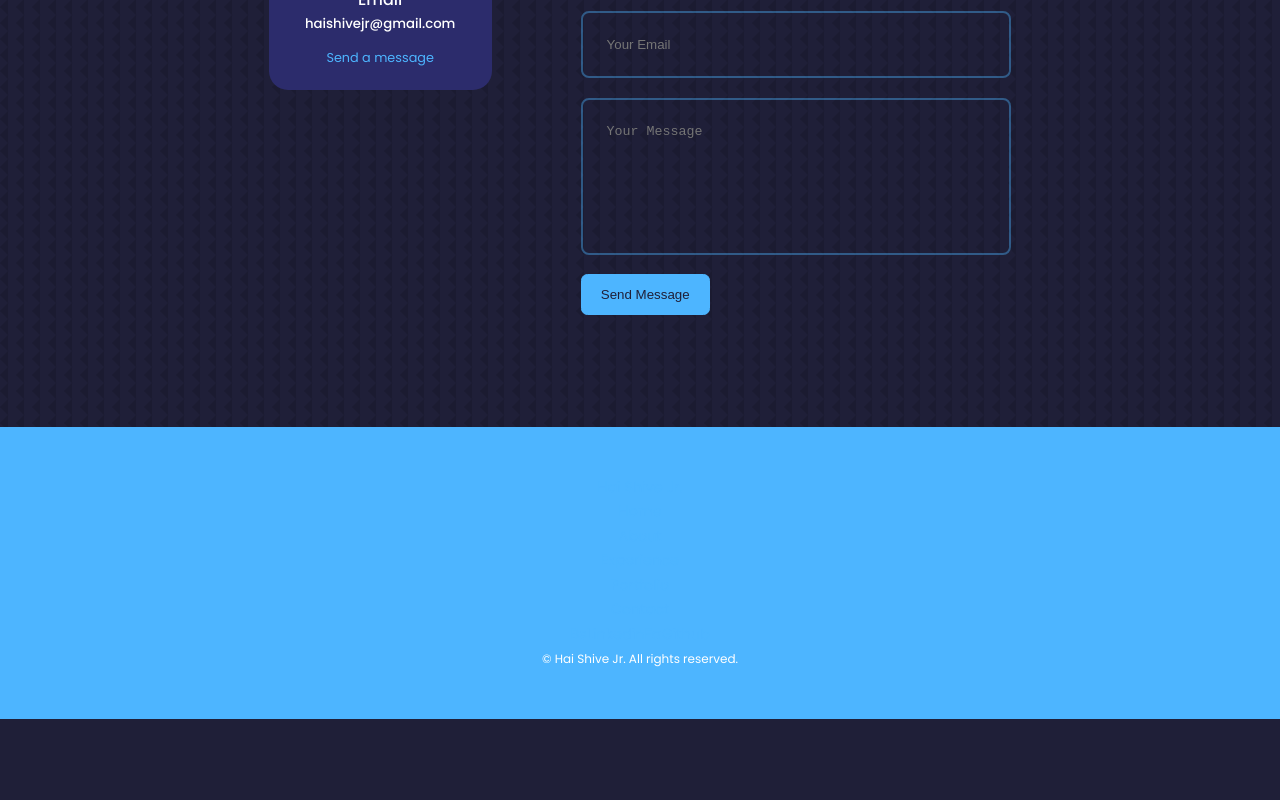
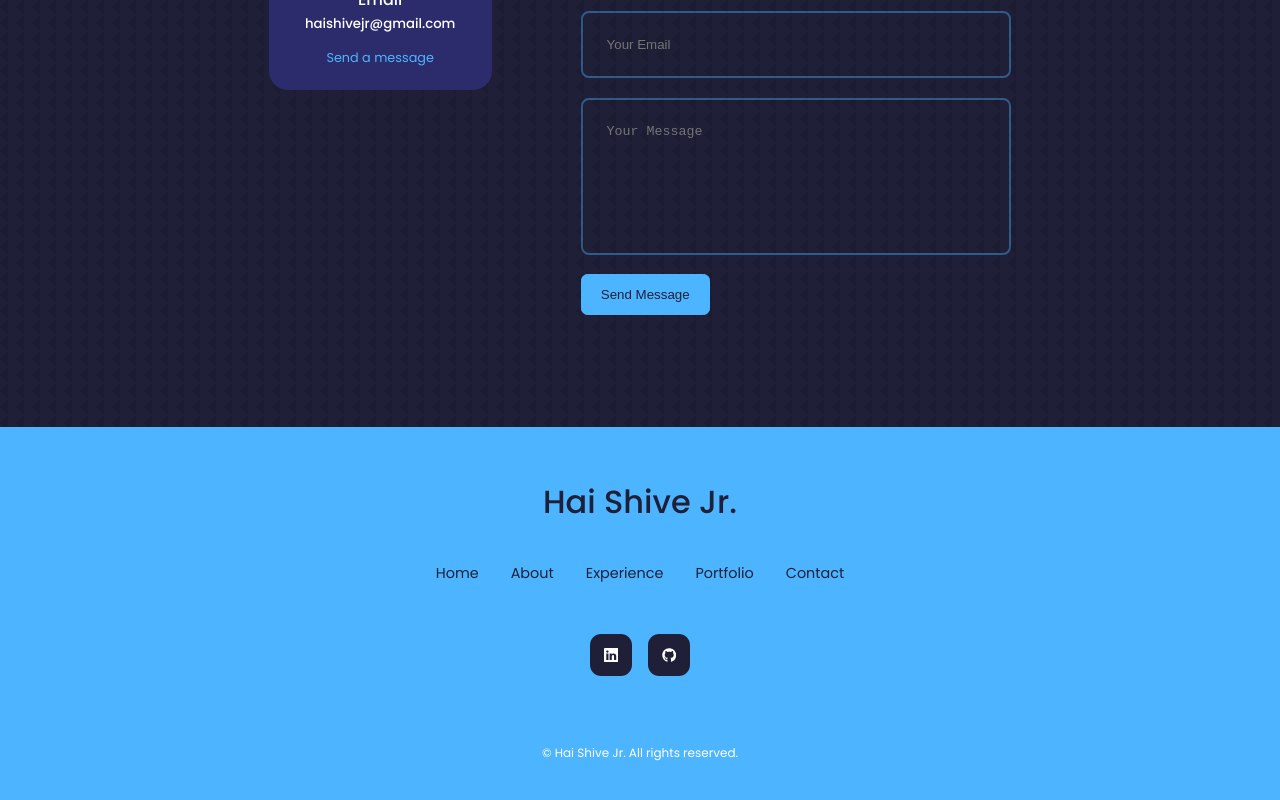
Before and after one commit to haijrshive/React-Portfolio-Website, a React (Create React App) app: page / in a window 1280 px wide. Shown: the part 2977-3777 px from the top of the page. Before the commit the page ends 3696 px from the top, so only its background shows below. Built offline with nearby package versions, Linux system fonts and the light colour scheme.

Commit message:
Footer socials

```diff
--- a/src/components/footer/Footer.jsx
+++ b/src/components/footer/Footer.jsx
@@ -17,8 +17,8 @@
       </ul>
 
       <div className="footer__socials">
-        <a href="www.linkedin.com">BsLinkedin</a>
-        <a href="www.github.com">FaGithub</a>
+        <a href="www.linkedin.com"><BsLinkedin/></a>
+        <a href="www.github.com"><FaGithub/></a>
       </div>
 
       <div className="footer__copyright">
--- a/src/components/footer/footer.css
+++ b/src/components/footer/footer.css
@@ -5,3 +5,38 @@
     font-size: 0.9rem;
     margin-top: 7rem;
 }
+
+footer a {
+    color: var(--color-bg);
+}
+
+.footer__logo {
+    font-size: 2rem;
+    font-weight: 500;
+    margin-bottom: 2rem;
+    display: inline-block;
+}
+
+.permalinks {
+    display: flex;
+    flex-wrap: wrap;
+    justify-content: center;
+    gap: 2rem;
+    margin: 0 auto 3rem;
+}
+
+.footer__socials {
+    display: flex;
+    justify-content: center;
+    gap: 1rem;
+    margin-bottom: 4rem;
+}
+
+.footer__socials a {
+    background: var(--color-bg);
+    color: var(--color-white);
+    padding: 0.8rem;
+    border-radius: 0.7rem;
+    display: flex;
+    border: 1px solid transparent;
+}
```
